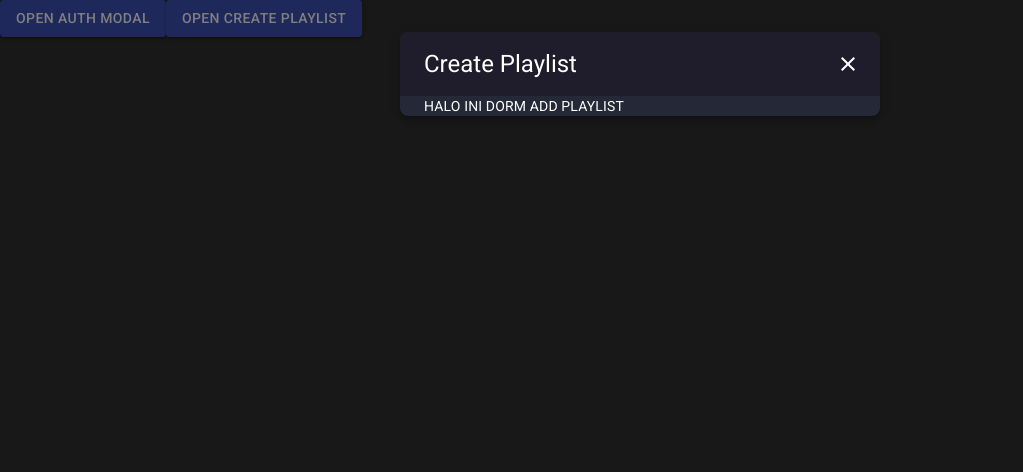
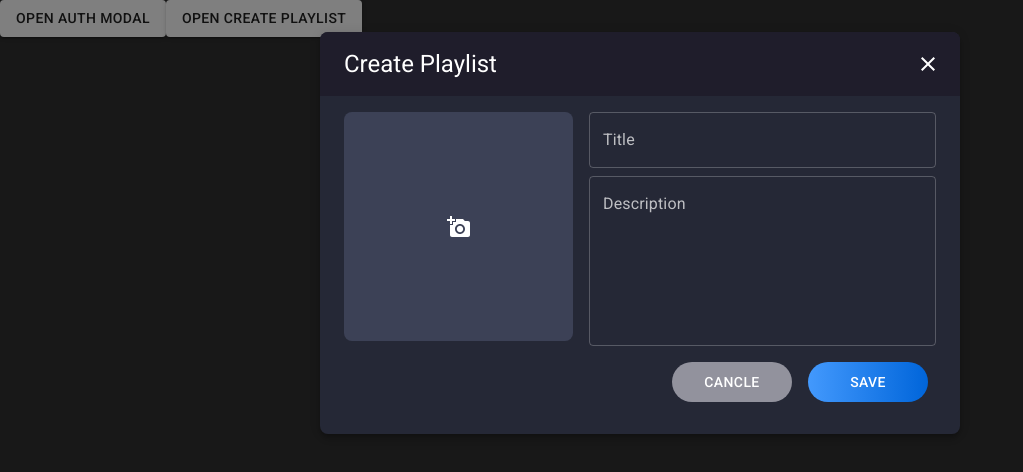
Before and after one commit to nickfreddy/Frontend-Musicon, a React (Create React App) app: page /test in a window 1280 px wide. Both pictures are taken after a click on the button "OPEN CREATE PLAYLIST". Shown: the top 472 px of the page, without its empty margins (0-1023 px from the left). Built offline with nearby package versions, Linux system fonts and the light colour scheme.

Commit message:
finish design modal create playlist

```diff
--- a/src/App.jsx
+++ b/src/App.jsx
@@ -21,15 +21,29 @@ const App = ({ theme }) => {
   const rootTheme = createTheme({
     palette: {
       type: 'dark',
-      // primary: {
-      //   light: "#FA8844",
-      //   main: "#BB6533",
-      //   dark: "#7D4322"
-      // },
+      primary: {
+        light: "#BFBFBF",
+        main: "#FFFFFF",
+        dark: "#808080"
+      },
       // secondary: {
       //   light: "#EB507F",
       //   main: "#FE024E",
       //   dark: "#7C2326"
+      // }
+    },
+    overrides: {
+      // MuiTextField: {
+      //   root: {
+      //     '& .MuiOutlinedInput-root': {
+      //       background: '#3C4156'
+      //     },
+      //     // '& .Mui-focused':{
+      //     //   '& .MuiOutlinedInput-notchedOutline':{
+      //     //     borderColor: 'gray'
+      //     //   }
+      //     // }
+      //   }
       // }
     }
   })
--- a/src/components/commons/CstButton.jsx
+++ b/src/components/commons/CstButton.jsx
@@ -19,14 +19,11 @@ const useStyles = makeStyles(theme => ({
   },
   primary:{
     ...buttonDefaultStyle,
-    background: 'linear-gradient(90deg, #4399FD, #0065DA)',
+    background: 'linear-gradient(90deg, #4399FD, #0065DA)'
   },
   secondary:{
     ...buttonDefaultStyle,
-    background: '#92929D',
-    '&:hover':{
-      color: 'black'
-    }
+    background: '#92929D'
   },
   gold:{
     ...buttonDefaultStyle,
--- a/src/components/commons/GeneralModal.jsx
+++ b/src/components/commons/GeneralModal.jsx
@@ -20,6 +20,9 @@ const useStyles = makeStyles((theme) => ({
     width: '100%',
     [theme.breakpoints.up('sm')]: {
       maxWidth: theme.spacing(60)
+    },
+    [theme.breakpoints.up('md')]: {
+      maxWidth: theme.spacing(80)
     }
   },
   header: {
--- /dev/null
+++ b/src/components/commons/ImageInput.jsx
@@ -0,0 +1,48 @@
+import React from 'react';
+import {makeStyles } from '@material-ui/core';
+import AddAPhotoIcon from '@material-ui/icons/AddAPhoto';
+import { alpha } from '@material-ui/core';
+
+
+const useStyle = makeStyles(theme => ({
+  root:{
+    maxWidth: '229px',
+
+  },
+  imageInput:{
+    height: '229px',
+    borderRadius: theme.spacing(1),
+    background: '#3C4156',
+    display: 'flex',
+    justifyContent: 'center',
+    alignItems: 'center',
+    transition: 'all 0.2s linear',
+    '&:hover':{
+      cursor: 'pointer',
+      background: alpha('#FFFFFF', 0.2)
+    }
+  },
+  imagePreview:{
+    width: '100%',
+    height: '100%',
+    borderRadius: theme.spacing(1)
+  }
+}))
+
+const ImageInput = ({value, onChange, className}) => {
+  const classes = useStyle();
+  return (
+    <div className={`${classes.root} ${className}`}>
+      <label className={`${classes.imageInput}`} htmlFor="image_select_125">
+        {Boolean(value) ?
+        <img className={classes.imagePreview} src={URL.createObjectURL(value)} alt=""/>
+        :
+        <AddAPhotoIcon/>
+        }
+      </label>
+      <input accept="image/*" id="image_select_125" onChange={onChange} style={{ display: 'none' }} type="file" />
+    </div>
+  )
+}
+
+export default ImageInput
--- a/src/components/createPlaylistModal/CreatePlaylistForm.jsx
+++ b/src/components/createPlaylistModal/CreatePlaylistForm.jsx
@@ -1,10 +1,92 @@
 import React from 'react'
+import { useFormik } from 'formik'
+import ImageInput from '../commons/ImageInput'
+import { TextField, makeStyles } from '@material-ui/core'
+import { RoundedButton } from '../commons/CstButton'
+
+const useStyles = makeStyles(theme => ({
+  formContainer: {
+    textAlign: 'center',
+    [theme.breakpoints.up('md')]:{
+      display: 'flex',
+      textAlign: 'right'
+    }
+  },
+  imageInput: {
+    margin: theme.spacing(1, 'auto'),
+    [theme.breakpoints.up('md')]:{
+      minWidth: '229px',
+      margin: theme.spacing(0, 2, 0, 0),
+    }
+  },
+  textInput: {
+    margin: theme.spacing(1, 0),
+    [theme.breakpoints.up('md')]:{
+      margin: theme.spacing(0, 0, 1)
+    }
+  },
+  inputButton: {
+    margin: theme.spacing(1, 1),
+    minWidth: theme.spacing(15)
+  }
+}))
+
+
+
 
 const CreatePlaylistForm = () => {
+  const classes = useStyles()
+  //SETUP FORMIK
+  const formik = useFormik({
+    initialValues: {
+      coverPhoto: '',
+      playlistTitle: '',
+      playlistDescription: '',
+    },
+    onSubmit: values => {
+      alert(JSON.stringify(values, null, 2));
+    }
+  })
+
+  const handleImageIput = (e) => {
+    formik.setFieldValue('coverPhoto', e.target.files[0])
+  }
   return (
-    <div>
-      HALO INI DORM ADD PLAYLIST
-    </div>
+    <form className={classes.formContainer} onSubmit={formik.handleSubmit}>
+      <ImageInput className={classes.imageInput} value={formik.values.coverPhoto} onChange={handleImageIput} />
+      <div className={classes.textInput}>
+        <TextField
+          id="playlistTitle"
+          name="playlistTitle"
+          label="Title"
+          value={formik.values.playlistTitle}
+          onChange={formik.handleChange}
+          onBlur={formik.handleBlur}
+          error={formik.touched.playlistTitle && Boolean(formik.errors.playlistTitle)}
+          helperText={formik.touched.playlistTitle && formik.errors.playlistTitle}
+          fullWidth
+          variant="outlined"
+          className={`${classes.textInput}`}
+        />
+        <TextField
+          id="playlistDescription"
+          name="playlistDescription"
+          label="Description"
+          value={formik.values.playlistDescription}
+          onChange={formik.handleChange}
+          onBlur={formik.handleBlur}
+          error={formik.touched.playlistDescription && Boolean(formik.errors.playlistDescription)}
+          helperText={formik.touched.playlistDescription && formik.errors.playlistDescription}
+          fullWidth
+          variant="outlined"
+          multiline
+          minRows={7}
+          className={`${classes.textInput}`}
+        />
+        <RoundedButton className={classes.inputButton} variant="secondary">Cancle</RoundedButton>
+        <RoundedButton className={classes.inputButton} type="submit" variant="primary">Save</RoundedButton>
+      </div>
+    </form>
   )
 }
 
--- a/src/components/createPlaylistModal/CreatePlaylistModal.jsx
+++ b/src/components/createPlaylistModal/CreatePlaylistModal.jsx
@@ -2,9 +2,18 @@ import React from 'react';
 import GeneralModal from '../commons/GeneralModal';
 import { useDispatch, useSelector } from 'react-redux';
 import { closeCreatePlaylistModalAction } from '../../redux/actions/modalAction';
-import { Container } from '@material-ui/core';
+import { Container, makeStyles } from '@material-ui/core';
 import CreatePlaylistForm from './CreatePlaylistForm';
+
+const useStyles = makeStyles(theme => ({
+  modalContent: {
+    paddingTop: theme.spacing(2),
+    paddingBottom: theme.spacing(2),
+
+  }
+}))
 const CreatePlaylistModal = () => {
+  const classes = useStyles();
   const dispatch = useDispatch()
   const { openCreatePlaylistModal } = useSelector(state => state.modals)
   const handleClose = () => {
@@ -12,7 +21,7 @@ const CreatePlaylistModal = () => {
   }
   return (
     <GeneralModal isOpen={openCreatePlaylistModal} handleClose={handleClose} title="Create Playlist">
-      <Container>
+      <Container className={classes.modalContent} >
         <CreatePlaylistForm />
       </Container>
     </GeneralModal>
```
